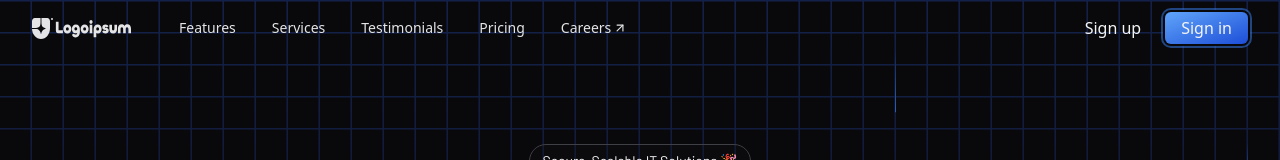
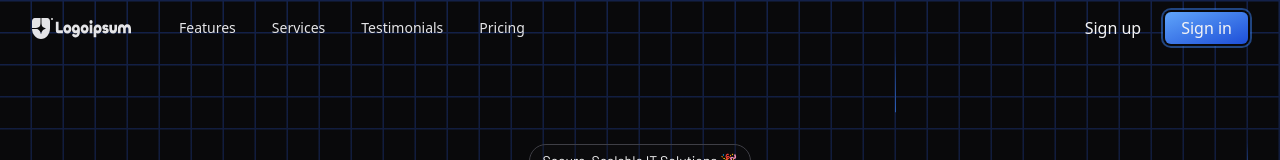
Before and after one commit to Kadafen/Jomena-Group, a Next.js app: page / in a window 1280 px wide. Shown: the top 160 px of the page. Built offline with nearby package versions, Linux system fonts and the light colour scheme.

Commit message:
removed menu career button

```diff
--- a/package.json
+++ b/package.json
@@ -12,7 +12,7 @@
     "class-variance-authority": "^0.7.0",
     "framer-motion": "^11.0.20",
     "mini-svg-data-uri": "^1.4.4",
-    "next": "14.1.0",
+    "next": "^14.2.20",
     "prettier": "^3.2.5",
     "prism-react-renderer": "^2.3.1",
     "react": "^18",
--- a/src/components/navbar/NavLinks.tsx
+++ b/src/components/navbar/NavLinks.tsx
@@ -16,11 +16,6 @@ export const NavLinks = () => {
       <li>
         <NavLink href="/#pricing">Pricing</NavLink>
       </li>
-      <li>
-        <NavLink href="/#" external>
-          Careers
-        </NavLink>
-      </li>
     </ul>
   );
 };
```
Also changed, not shown: 1 other file (tests, documents, lock files or other folders).
